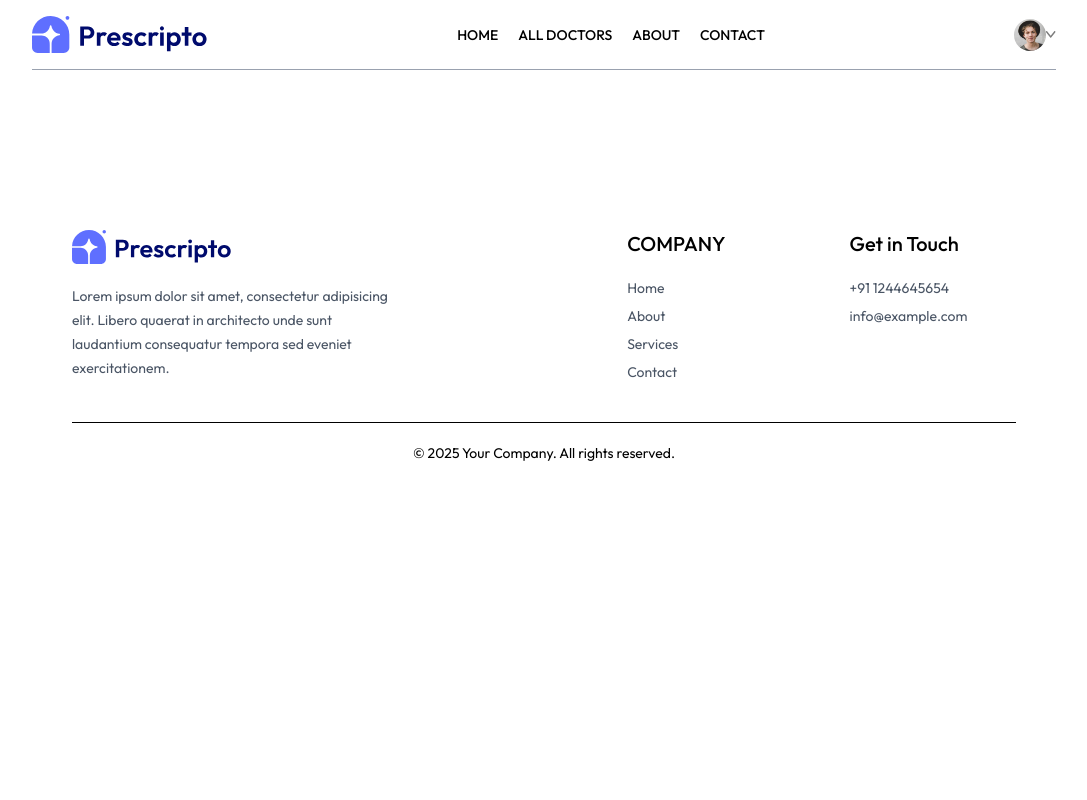
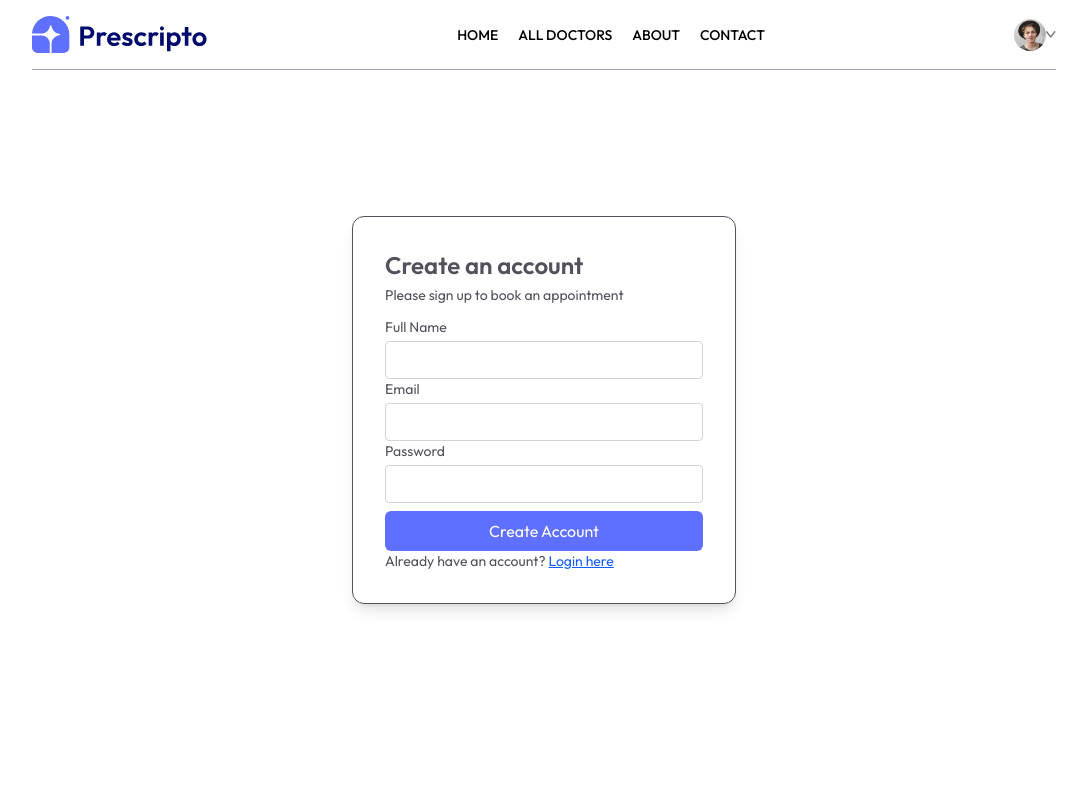
Before and after one commit to Aashish1A/Doctor_Appointment_Booking, a React (Vite) app in the folder Frontend/: page /login in a window 1280 px wide. Shown: the top 800 px of the page, without its empty margins (96-1183 px from the left). Built offline with nearby package versions, Linux system fonts and the light colour scheme; the HTML template or start-up script is replaced by a standard one.

Commit message:
feat(Login): Created login page

```diff
--- a/Frontend/src/Pages/Login.jsx
+++ b/Frontend/src/Pages/Login.jsx
@@ -1,10 +1,45 @@
-import React from 'react'
+import React, { useState } from 'react'
 
 const Login = () => {
+
+  const [state,setState] = useState("Sign Up");
+
+  const [email,setEmail] = useState("");
+  const [password,setPassword] = useState("");
+  const [name, setName] = useState("");
+
+  const onSubmitHandler = async (e) => {
+    e.preventDefault();
+  }
+
   return (
-    <div>
-
-    </div>
+    <form onSubmit={onSubmitHandler} className="min-h-[80vh] flex items-center">
+      <div className='flex flex-col gpa-3 m-auto items-start p-8 min-w-[340px] sm:min-w-96 border rounded-xl text-zinc-600 text-sm shadow-lg'>
+        <p className='text-2xl font-semibold'>{state === "Sign Up" ? "Create an account" : "Login"}</p>
+        <p className='pt-1 pb-3'>Please {state === "Sign Up" ? "sign up" : "login"} to book an appointment</p>
+        {state === "Sign Up" &&
+          <div className='w-full'>
+            <p>Full Name</p>
+            <input className='border border-zinc-300 rounded w-full p-2 mt-1' type="text" value={name} onChange={(e) => setName(e.target.value)} required/>
+          </div>
+        }
+        <div className='w-full'>
+          <p>Email</p>
+          <input className='border border-zinc-300 rounded w-full p-2 mt-1' type="email" value={email} onChange={(e) => setEmail(e.target.value)} required/>
+        </div>
+        <div className='w-full'>
+          <p>Password</p>
+          <input className='border border-zinc-300 rounded w-full p-2 mt-1' type="password" value={password} onChange={(e) => setPassword(e.target.value)} required/>
+        </div>
+        <button className='bg-[rgb(95,111,255)] text-white w-full py-2 rounded-md text-base mt-2' type="submit">{state === "Sign Up" ? "Create Account" : "Login"}</button>
+        {
+          state === "Sign Up" ?
+          <p className='text-sm'>Already have an account? <span onClick={() => setState("Login")} className='text-blue-600 cursor-pointer underline'>Login here</span></p>
+          :
+          <p className='text-sm'>Don't have an account? <span onClick={() => setState("Sign Up")} className='text-blue-600 cursor-pointer underline'>Sign Up</span></p>
+        }
+      </div>
+    </form>
   )
 }
 
```
